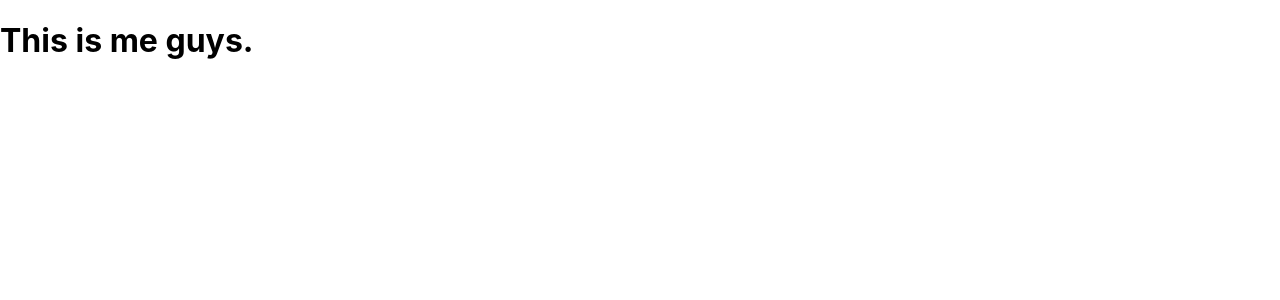
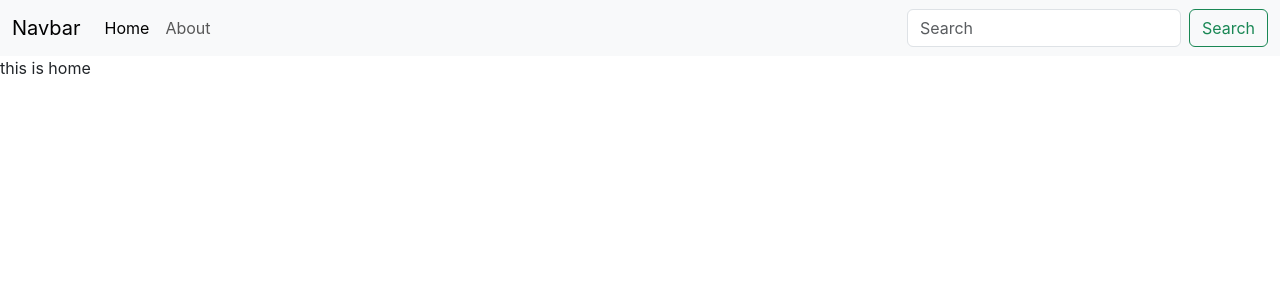
Before and after one commit to poudyalamit/NoteKitab, a React (Create React App) app: page / in a window 1280 px wide. Shown: the top 300 px of the page. Built offline with nearby package versions, Linux system fonts and the light colour scheme.

Commit message:
Navbar and Routing done

```diff
--- a/public/index.html
+++ b/public/index.html
@@ -1,14 +1,13 @@
 <!DOCTYPE html>
 <html lang="en">
+
 <head>
   <meta charset="utf-8" />
   <link rel="icon" href="%PUBLIC_URL%/favicon.ico" />
+  <link rel=" stylesheet" href="https://cdn.jsdelivr.net/npm/bootstrap@5.3.0-alpha1/dist/css/bootstrap.min.css">
   <meta name="viewport" content="width=device-width, initial-scale=1" />
   <meta name="theme-color" content="#000000" />
-    <meta
-      name="description"
-      content="Web site created using create-react-app"
-    />
+  <meta name="description" content="Web site created using create-react-app" />
   <link rel="apple-touch-icon" href="%PUBLIC_URL%/logo192.png" />
   <!--
       manifest.json provides metadata used when your web app is installed on a
@@ -24,8 +23,9 @@
       work correctly both with client-side routing and a non-root public URL.
       Learn how to configure a non-root public URL by running `npm run build`.
     -->
-    <title>NoteKitab</title>
+  <title>NoteKitab - Your notes captured safely</title>
 </head>
+
 <body>
   <noscript>You need to enable JavaScript to run this app.</noscript>
   <div id="root"></div>
@@ -39,5 +39,8 @@
       To begin the development, run `npm start` or `yarn start`.
       To create a production bundle, use `npm run build` or `yarn build`.
     -->
+  <script src="https://cdn.jsdelivr.net/npm/bootstrap@5.3.0-alpha1/dist/js/bootstrap.bundle.min.js">
+  </script>
 </body>
+
 </html>
--- a/src/App.js
+++ b/src/App.js
@@ -1,11 +1,26 @@
 import './App.css';
+import {
+  BrowserRouter as Router,
+  Route,
+  Routes
+} from "react-router-dom";
+import Navbar from './Components/Navbar';
+import Home from './Components/Home';
+import About from './Components/About';
 
 function App() {
   return (
-  <>
-  <h1>This is me guys.</h1>
+    <>
+      <Router>
+        <Navbar />
+        <Routes>
+          <Route exact path="/" element={<Home />}></Route>
+          <Route exact path="about" element={<About />}></Route>
 
-  </>
+        </Routes>
+
+      </Router>
+    </>
   );
 }
 
--- /dev/null
+++ b/src/Components/About.js
@@ -0,0 +1,11 @@
+import React from 'react'
+
+function About() {
+    return (
+        <div>
+            this is about
+        </div>
+    )
+}
+
+export default About
--- /dev/null
+++ b/src/Components/Home.js
@@ -0,0 +1,9 @@
+import React from 'react'
+
+export default function Home() {
+    return (
+        <div>
+            this is home
+        </div>
+    )
+}
--- /dev/null
+++ b/src/Components/Navbar.js
@@ -0,0 +1,32 @@
+import React from 'react'
+import { Link } from "react-router-dom";
+function Navbar() {
+    return (
+        <div>
+            <nav className="navbar navbar-expand-lg bg-body-tertiary">
+                <div className="container-fluid">
+                    <Link className="navbar-brand" to="/">Navbar</Link>
+                    <button className="navbar-toggler" type="button" data-bs-toggle="collapse" data-bs-target="#navbarSupportedContent" aria-controls="navbarSupportedContent" aria-expanded="false" aria-label="Toggle navigation">
+                        <span className="navbar-toggler-icon"></span>
+                    </button>
+                    <div className="collapse navbar-collapse" id="navbarSupportedContent">
+                        <ul className="navbar-nav me-auto mb-2 mb-lg-0">
+                            <li className="nav-item">
+                                <Link className="nav-link active" aria-current="page" to="/">Home</Link>
+                            </li>
+                            <li className="nav-item">
+                                <Link className="nav-link" to="/about">About</Link>
+                            </li>
+                        </ul>
+                        <form className="d-flex" role="search">
+                            <input className="form-control me-2" type="search" placeholder="Search" aria-label="Search" />
+                            <button className="btn btn-outline-success" type="submit">Search</button>
+                        </form>
+                    </div>
+                </div>
+            </nav>
+        </div>
+    )
+}
+
+export default Navbar
```
Lines whose indentation alone changed are shown as unchanged.
